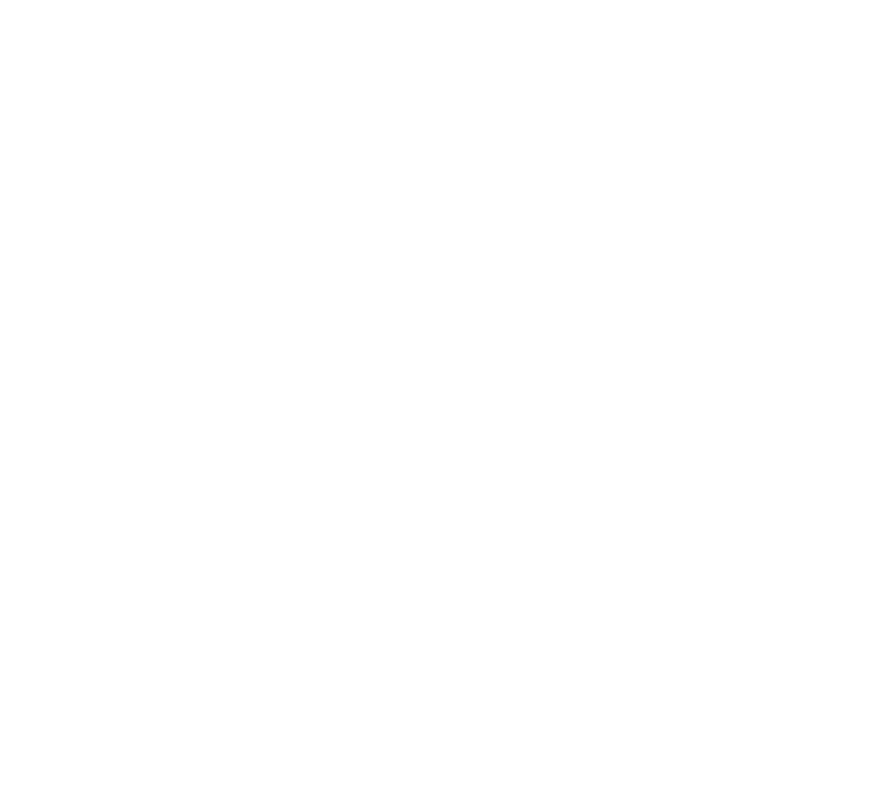
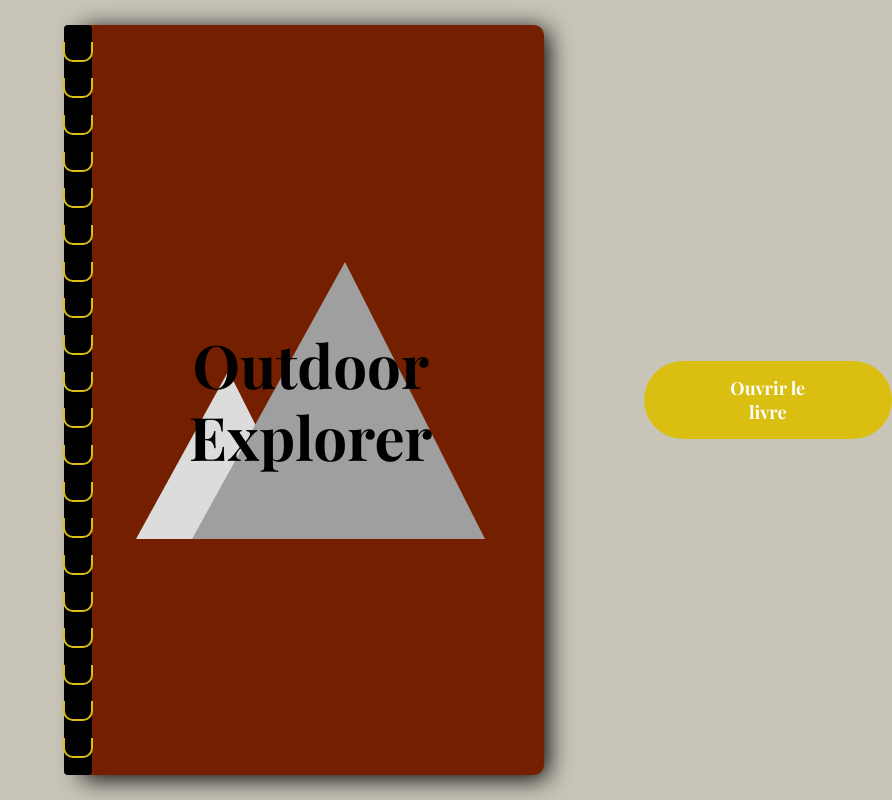
Before and after one commit to DuPeio/OutdoorExplorer, a plain HTML site: page index.html in a window 1280 px wide. Shown: the whole page, without its empty margins (388-1280 px from the left). Drawn offline with nearby package versions, Linux system fonts and the light colour scheme.

Commit message:
implemente the visual of the front page

```diff
--- a/css/style.css
+++ b/css/style.css
@@ -0,0 +1,96 @@
+* { margin: 0; padding: 0; box-sizing: border-box; }
+
+body{
+    background-color: #C8C4B8;
+    display: flex;
+    justify-content: center;
+    align-items: center;
+    flex-direction: row;
+    gap: 100px;
+    min-height: 100vh;
+    font-family: 'DM Sans', sans-serif;
+    overflow: hidden;
+}
+
+.scene {
+    perspective: 1400px;
+    width: 1000px;
+    height: 750px;
+    position: relative;
+}
+
+.book{
+    width: 100%;
+    height: 100%;
+    position: relative;
+    transform-style: preserve-3d;
+}
+
+.front-page{
+    position: absolute;
+    background-color: #741F00;
+    right: 0;
+    height: 100%;
+    width: 50%;
+    box-shadow: 4px 4px 24px #000;
+    border-radius: 0 10px 10px 0;
+    display: flex;
+    flex-direction: column;
+    align-items: center;
+    justify-content: center;
+
+}
+
+.cover-title {
+    font-family: 'Playfair Display', serif;
+    font-size: 60px;
+    color: #000;
+    text-align: center;
+    line-height: 1.2;
+    z-index: 1;
+}
+
+.img-front-page{
+    position: absolute;
+
+}
+
+.rings {
+    position: absolute;
+    left: calc(50% - 14px);
+    width: 28px;
+    height: 100%;
+    background-color: #000;
+    z-index: 10;
+    border-radius: 4px;
+    display: flex;
+    flex-direction: column;
+    align-items: center;
+    justify-content: space-evenly;
+}
+
+.ring {
+    width: 30px;
+    height: 20px;
+    border: 2.5px solid #dabe12;
+    border-radius: 0 0 10px 10px;
+    border-top: none;
+    flex-shrink: 0;
+}
+
+.btn-open{
+    background-color: #dabe12;
+    border: none;
+    padding : 15px 70px;
+    border-radius: 50px;
+    cursor: pointer;
+    transition: 0.3s;
+    color: #fff;
+    font-size: 18px;
+    font-family: 'Playfair Display', serif;
+}
+
+.btn-open:hover{
+    background-color: #e1c616;
+    box-shadow: 4px 4px 4px #000;
+}
--- a/index.html
+++ b/index.html
@@ -1,10 +1,31 @@
 <!DOCTYPE html>
-<html lang="en">
+<html lang="fr">
 <head>
     <meta charset="UTF-8">
-    <title>Title</title>
+    <meta name="author" content="Pierre MAGIEU">
+    <meta name="viewport" content="width=device-width, initial-scale=1.0">
+    <title>Outdoor Explorer</title>
+    <link rel="stylesheet" href="./css/style.css">
+    <link href="https://fonts.googleapis.com/css2?family=Playfair+Display:wght@700&family=DM+Sans:wght@400;500&display=swap" rel="stylesheet">
+    <script src="./js/main.js"></script>
 </head>
 <body>
 
+    <div class="scene">
+        <div class="book">
+            <div class="rings" id="rings">
+
+            </div>
+            <div class="front-page">
+                <div class="cover-title">Outdoor<br>Explorer</div>
+                <img class="img-front-page" src="assets/illustrations/montagnes_front_page.svg" alt="Mountains icons">
+            </div>
+        </div>
+    </div>
+
+    <button class="btn-open" id="btnOpen" onclick="openBook()">
+        Ouvrir le livre
+    </button>
+
 </body>
 </html>
--- /dev/null
+++ b/js/main.js
@@ -0,0 +1,14 @@
+document.addEventListener('DOMContentLoaded', () => {
+    const rings = document.getElementById('rings');
+
+    for (let i = 0; i < 20; i++) {
+        const ring = document.createElement('div');
+        ring.className = 'ring';
+        rings.appendChild(ring);
+    }
+});
+
+
+function openBook(){
+    return true;
+}
```
Also changed, not shown: assets/illustrations/montagnes_front_page.svg (added).
